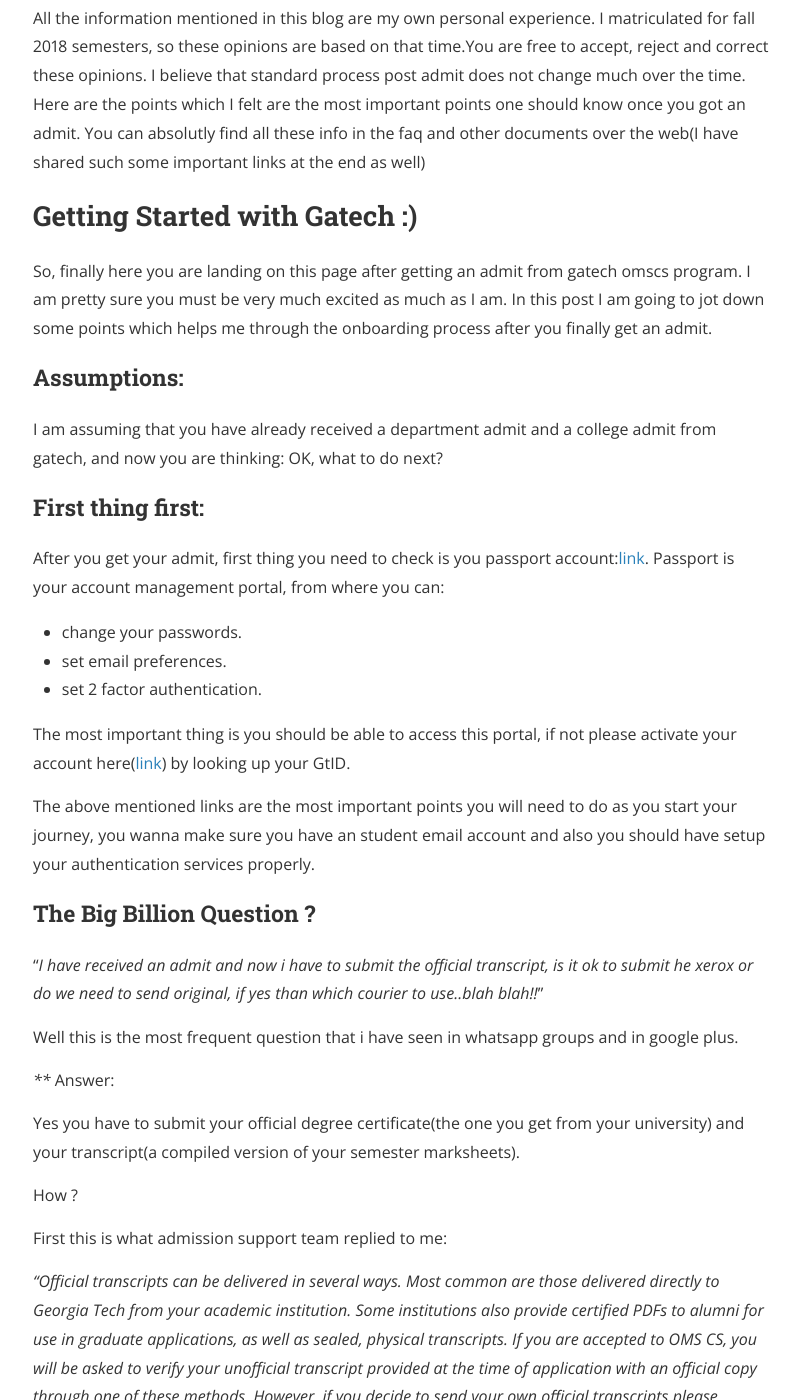
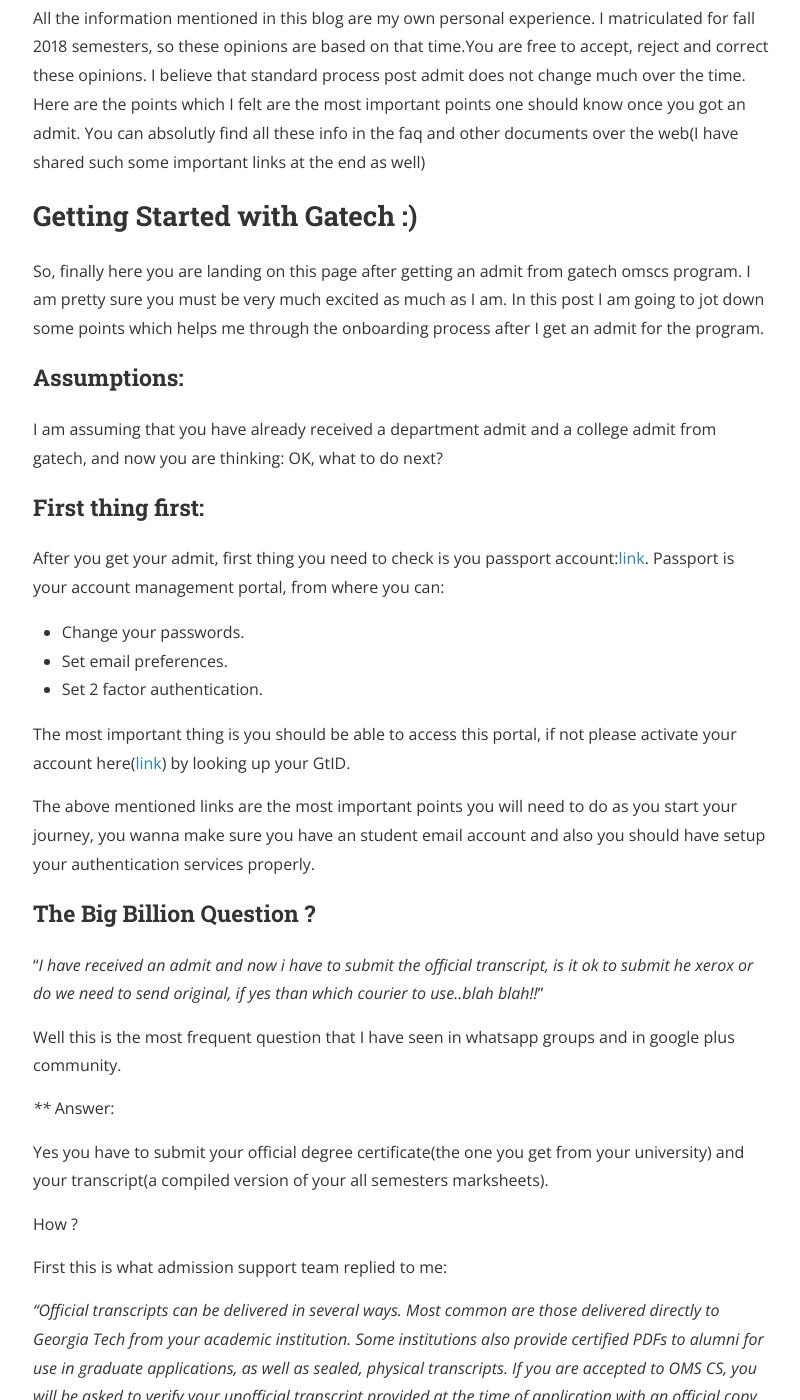
Before and after one commit to Gaurav-Pande/gaurav-pande.github.io, a Jekyll site: the page built from _posts/2018-08-30-getting-started-with-omscs.md, in a window 1280 px wide and 1400 px high, scrolled down 639 px. Shown: the whole window, without its empty margins (239-1039 px from the left). Built offline with Jekyll 4.4.1, drawn with Linux system fonts in a browser that asks for light colours; nearby versions of some CDN libraries; comment, search, counter and statistics services are not loaded; a style sheet for code colours, icons or effects is not loaded; some of the changed text lies outside the part shown.

Commit message:
Update 2018-08-30-getting-started-with-omscs.md

```diff
--- a/_posts/2018-08-30-getting-started-with-omscs.md
+++ b/_posts/2018-08-30-getting-started-with-omscs.md
@@ -15,7 +15,7 @@ All the information mentioned in this blog are my own personal experience. I mat
 
 ## Getting Started with Gatech :)
 
-So, finally here you are landing on this page after getting an admit from gatech omscs program. I  am pretty sure you must be very much excited as much as I am. In this post I am going to jot down some points which helps me through the onboarding process after you finally get an admit.
+So, finally here you are landing on this page after getting an admit from gatech omscs program. I  am pretty sure you must be very much excited as much as I am. In this post I am going to jot down some points which helps me through the onboarding process after I get an admit for the program.
 
 ### Assumptions:
 
@@ -24,9 +24,9 @@ I am assuming that you have already received a department admit and a college ad
 ### First thing first:
 
 After you get your admit, first thing you need to check is you passport account:[link](https://passport.gatech.edu). Passport is your account management portal, from where you can:
-* change your passwords.
-* set email preferences.
-* set 2 factor authentication.
+* Change your passwords.
+* Set email preferences.
+* Set 2 factor authentication.
 
 The most important thing is you should be able to access this portal, if not please activate your account here([link](https://passport.gatech.edu/activation/select-affiliation))  by looking up your GtID.
 
@@ -37,11 +37,11 @@ The above mentioned links are the most important points you will need to do as y
 
 "_I have received an admit and now i have to submit the official transcript, is it ok to submit he xerox or do we need to send original, if yes than which courier to use..blah blah!!_"
 
-Well this is the most frequent question that i have seen in whatsapp groups and in google plus.
+Well this is the most frequent question that I have seen in whatsapp groups and in google plus community.
 
 **** Answer:
 
-Yes you have to submit your official degree certificate(the one you get from your university) and your transcript(a compiled version of your semester marksheets).
+Yes you have to submit your official degree certificate(the one you get from your university) and your transcript(a compiled version of your all semesters marksheets).
 
 How ?
 
```
Also changed, not shown: other parts of _posts/2018-08-30-getting-started-with-omscs.md (+1 -1 lines).
